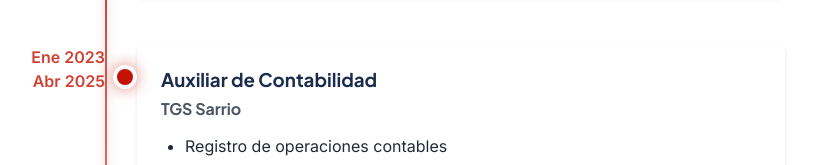
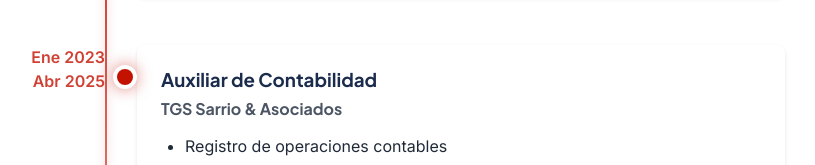
Before and after one commit to BrahamsCode/elbs, a plain HTML site: page index.html in a window 1280 px wide. Shown: the part 3376-3541 px from the top of the page, without its empty margins (255-1070 px from the left). Drawn offline with Linux system fonts and the light colour scheme.

Commit message:
feat: Update job title to include full company name in experience section

```diff
--- a/index.html
+++ b/index.html
@@ -314,7 +314,7 @@
                     </div>
                     <div class="timeline-content">
                         <h3>Auxiliar de Contabilidad</h3>
-                        <h4>TGS Sarrio</h4>
+                        <h4>TGS Sarrio & Asociados</h4>
                         <ul>
                             <li>Registro de operaciones contables</li>
                             <li>Conciliaciones bancarias</li>
```
